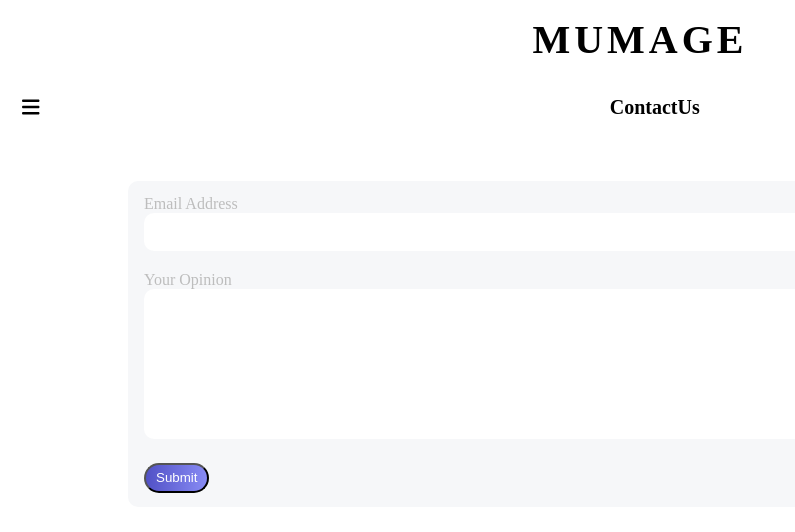
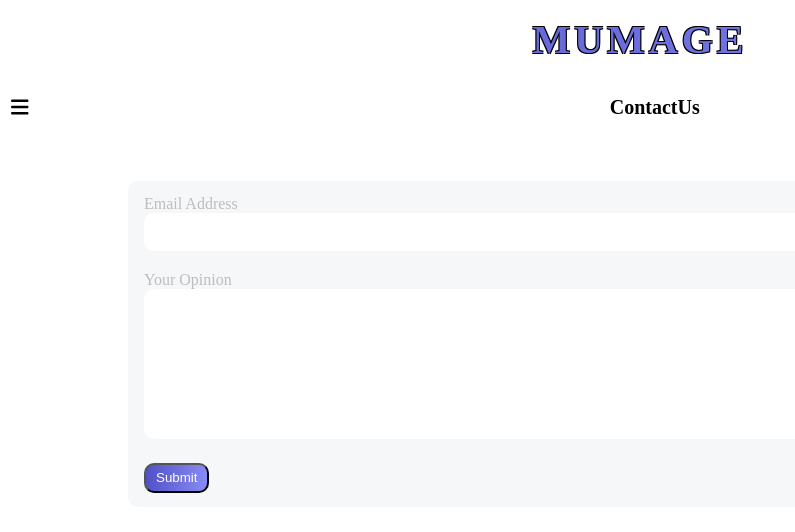
Before and after one commit to MrMirror21/mumage-frontend, a React (Create React App) app: page /Contactus in a window 1280 px wide. Shown: the top 532 px of the page, without its empty margins (0-795 px from the left). Built offline with nearby package versions, Linux system fonts and the light colour scheme; no server answers.

Commit message:
style: 디자인 적용

```diff
--- a/package.json
+++ b/package.json
@@ -5,6 +5,7 @@
   "dependencies": {
     "@formspree/react": "^2.5.1",
     "@fortawesome/fontawesome-svg-core": "^6.4.2",
+    "@fortawesome/free-regular-svg-icons": "^6.4.2",
     "@fortawesome/free-solid-svg-icons": "^6.4.2",
     "@fortawesome/react-fontawesome": "^0.2.0",
     "@testing-library/jest-dom": "^5.14.1",
--- a/src/components/Icon.js
+++ b/src/components/Icon.js
@@ -12,11 +12,32 @@ const Icon = () => {
 export default Icon
 
 const IconDiv = styled.div`
-  text-align : center;
-  padding-bottom : 5px;
-  margin:16px;
   text-align: center;
+  padding-bottom: 5px;
+  margin: 16px;
   font-size: 40px;
   font-weight: 700;
   letter-spacing: 4px;
+  color: transparent;
+  background: linear-gradient(271deg, #888BF4 0%, #5151C6 100%);
+  -webkit-background-clip: text;
+  position: relative;
+
+  &::before {
+    content: 'MUMAGE';
+    position: absolute;
+    top: 0;
+    left: 0;
+    right: 0;
+    text-align: center;
+    font-size: 40px;
+    font-weight: 700;
+    letter-spacing: 4px;
+    text-shadow:
+      -1px -1px 0 #000,
+       1px -1px 0 #000,
+      -1px  1px 0 #000,
+       1px  1px 0 #000;
+    z-index: -1;
+  }
 `;
--- a/src/components/Section.js
+++ b/src/components/Section.js
@@ -24,14 +24,15 @@ export const GridItem = styled.div`
     height : 100%,
     object-fit : cover;
     border-radius: 10px;
+    z-index: 10;
   }
 `;
 
 export const Button = styled.button`
-  padding: 5px 10px 6px 10px;
+  padding: 5px 8px 5px 8px;
   color: white;
   cursor: pointer;
-  border-radius: 30px;
+  border-radius: 10px;
   background: var(--Primary, linear-gradient(271deg, #888BF4 0%, #5151C6 100%));
 `;
 
@@ -133,7 +134,7 @@ const Section = () => {
 
   return (
     <div>
-      <SelectBoxContainer>
+      <SelectBoxContainer id="select-block">
         <SelectBox onChange={(value) => {
           setSectionValue(value);
           setCurrentPage(1);
@@ -148,7 +149,7 @@ const Section = () => {
           {order === 'default' ? 'Trending' : 'Recent'}
         </button>
       </div>
-      <GridContainer style = {{gridTemplateColumns : `repeat(${gridColumns}, 1fr)` }}>
+      <GridContainer id="grid-block"style = {{gridTemplateColumns : `repeat(${gridColumns}, 1fr)` }}>
         {displayedData.map((data, index) => (
           <Link to={`/Post/${data["postId"]}`} key={index}>
             <GridItem key={index}><img src={data["imageUrl"]}/></GridItem>
--- a/src/components/SelectBox.js
+++ b/src/components/SelectBox.js
@@ -33,13 +33,17 @@ const SelectBox = ({onChange, className}) => {
     }),
     option: (provided, state) => ({
       ...provided,
-      opacity: 0.6,
+      opacity: 0.9,
       textAlign: 'center',
       fontWeight: 700,
       background: 'var(--Primary, linear-gradient(271deg, #888BF4 0%, #5151C6 100%))',
       padding: '16px',
       marginBottom: '5px',
       borderRadius: '10px',
+      zIndex: 1000,
+      position: 'relative',
+      lineHeight:'10px',
+      border: '3px solid #5151C6',
       color:'white',
       ':hover': {
         opacity: 1,
@@ -72,4 +76,5 @@ const StyledSelectBox = styled.div`
   background: var(--Primary, linear-gradient(271deg, #888BF4 0%, #5151C6 100%));
   align-self: center;
   cursor: pointer;
+  opacity: 0.9;
 `;
--- a/src/pages/Post.js
+++ b/src/pages/Post.js
@@ -7,7 +7,8 @@ import {useNavigate} from 'react-router-dom';
 import {FakeDataArr} from '../store/FakeDataArr';
 import {FontAwesomeIcon} from '@fortawesome/react-fontawesome';
 import {faArrowLeft} from '@fortawesome/free-solid-svg-icons';
-import {faHeart} from '@fortawesome/free-solid-svg-icons';
+import {faUser} from '@fortawesome/free-solid-svg-icons';
+import { faHeart as faHeartRegular } from '@fortawesome/free-regular-svg-icons';
 
 export const GridItem = styled.div`
   aspect-ratio: 1 / 1;
@@ -41,16 +42,19 @@ const Post = () => {
       <Icon/>
       <div className="arrow-left-menu">
         <button id="arrow-left-icon" onClick={goBackWithState}><FontAwesomeIcon icon={faArrowLeft} style = {{backgroundColor:'white', fontSize:'20px'}} /></button>
-        <button id="like"><FontAwesomeIcon icon={faHeart} style = {{backgroundColor:'white', fontSize:'20px'}} /></button>
+        <button id="like"><FontAwesomeIcon id="like-num-icon" icon={faHeartRegular} style={{ backgroundColor: 'white', fontSize: '20px' }} /></button>
       </div>
-      <div id="nickname">{postData["nickname"]}</div>
+      <div id="User">
+        <FontAwesomeIcon id="user-icon"icon={faUser} style={{ backgroundColor: 'white', fontSize: '20px' }} />
+        <div id="user">{postData["nickname"]}</div>
+      </div>
       <SelectGridContainer>
         <GridItem><img src={postData["imageUrl"]}></img></GridItem>
       </SelectGridContainer>
       <div className='like-num-menu'>
         <div id="likeNum" >
           <div id="like-num">{postData["좋아요"]}</div>
-          <FontAwesomeIcon id="like-num-icon"icon={faHeart} style = {{backgroundColor:'white', fontSize:'20px'}} />
+          <FontAwesomeIcon id="like-num-icon"icon={faHeartRegular} style = {{backgroundColor:'white', fontSize:'20px'}} />
         </div>
       </div>
       <div id="text">
@@ -64,5 +68,5 @@ const Post = () => {
 export default Post;
 
 const SelectGridContainer = styled.div`
-  margin: 16px;
+  margin: 0;
 `;
--- a/src/styles/Dropdown.css
+++ b/src/styles/Dropdown.css
@@ -1,11 +1,12 @@
 .dropdownMenu {
     display: none;
     position: absolute;
-    min-width: 190px;
+    min-width: 80px;
     z-index: 1;
     left: 16px;
     top: 100%;
     gap: 16px;
+    z-index: 100;
 }
 
 .dropdownMenu a {
@@ -28,17 +29,19 @@
     display: flex;
     align-items: center;
     justify-content: space-between;
-    padding: 12px 16px;
+    padding: 12px 5px;
     position: relative;
 }
 
 .menu-a {
-    opacity: 0.6;
+    opacity: 0.9;
     text-align: center;
     font-weight: 700;
-    background: var(--Primary, linear-gradient(271deg, #888BF4 0%, #5151C6 100%));
-    padding: 10px;
+    background: var(--Primary, linear-gradient(271deg, #3f43ca 0%, #0505c9 100%));
     margin-bottom: 5px;
+    border: 3px solid #0505c9;
+    line-height: 10px;
+    display: flex;
     border-radius: 10px;
 }
 
--- a/src/styles/MailSending.css
+++ b/src/styles/MailSending.css
@@ -32,6 +32,6 @@ button[type="submit"] {
   padding: 5px 10px 6px 10px;
   color: white;
   cursor: pointer;
-  border-radius: 30px;
+  border-radius: 10px;
   background: var(--Primary, linear-gradient(271deg, #888BF4 0%, #5151C6 100%));
 }
--- a/src/styles/Modal.css
+++ b/src/styles/Modal.css
@@ -25,6 +25,6 @@
     padding: 5px 10px 6px 10px;
     color: white;
     cursor: pointer;
-    border-radius: 30px;
+    border-radius: 10px;
     background: var(--Primary, linear-gradient(271deg, #888BF4 0%, #5151C6 100%));
   }
--- a/src/styles/Post.css
+++ b/src/styles/Post.css
@@ -12,10 +12,11 @@
     display: flex;
     justify-content: space-between;
     align-items: center;
-    padding: 12px 16px;
+    padding: 0px 5px;
+    margin-bottom: 15px;
 }
 #nickname {
-    padding: 12px 16px;
+    padding: 5px 10px;
     color: var(--text-text-primary, #242424);
     font-size: 25px;
 }
@@ -28,12 +29,32 @@
     align-items: center;
 }
 
+#User {
+    display: flex;
+    width: 375px;
+    padding: 10px 14px;
+    align-items: center;
+    gap: 10px;
+    font-weight: 700;
+}
+
 #like-num {
     margin-right: 10px;
     color: var(--text-text-secondary, #828282);
 }
 
 #like-num-icon {
+    display: inline-block;
+    color: transparent;
+    color : #5151C6
+}
+
+#user {
+    margin-right: 10px;
+    font-size: 20px;
+}
+
+#user-icon {
     display: inline-block;
     color: transparent;
     color : #5151C6
@@ -51,10 +72,12 @@
 }
 
 #title {
-    font-size: 25px;
+    font-size: 20px;
     margin-bottom: 10px;
+    font-weight: 700;
 }
 
 #context {
     color: var(--text-text-secondary, #828282);
+    font-weight: 500;
 }
--- a/src/styles/Section.css
+++ b/src/styles/Section.css
@@ -14,3 +14,13 @@
     -webkit-background-clip: text;
     -webkit-text-fill-color: transparent;
 }
+
+#grid-block {
+    z-index: 1;
+    position:relative;
+}
+
+#select-block {
+    z-index: 50;
+    position:relative;
+}
```
Also changed, not shown: 2 other files (tests, documents, lock files or other folders).
